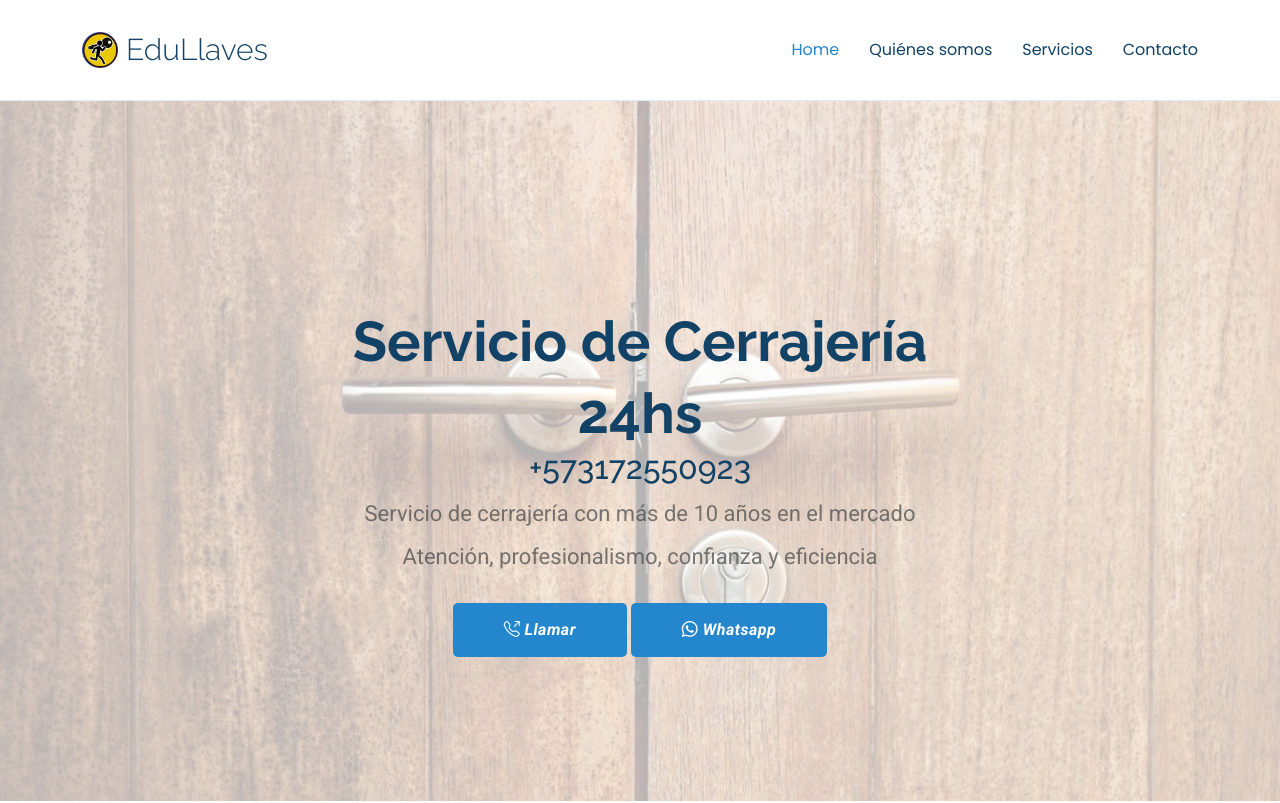
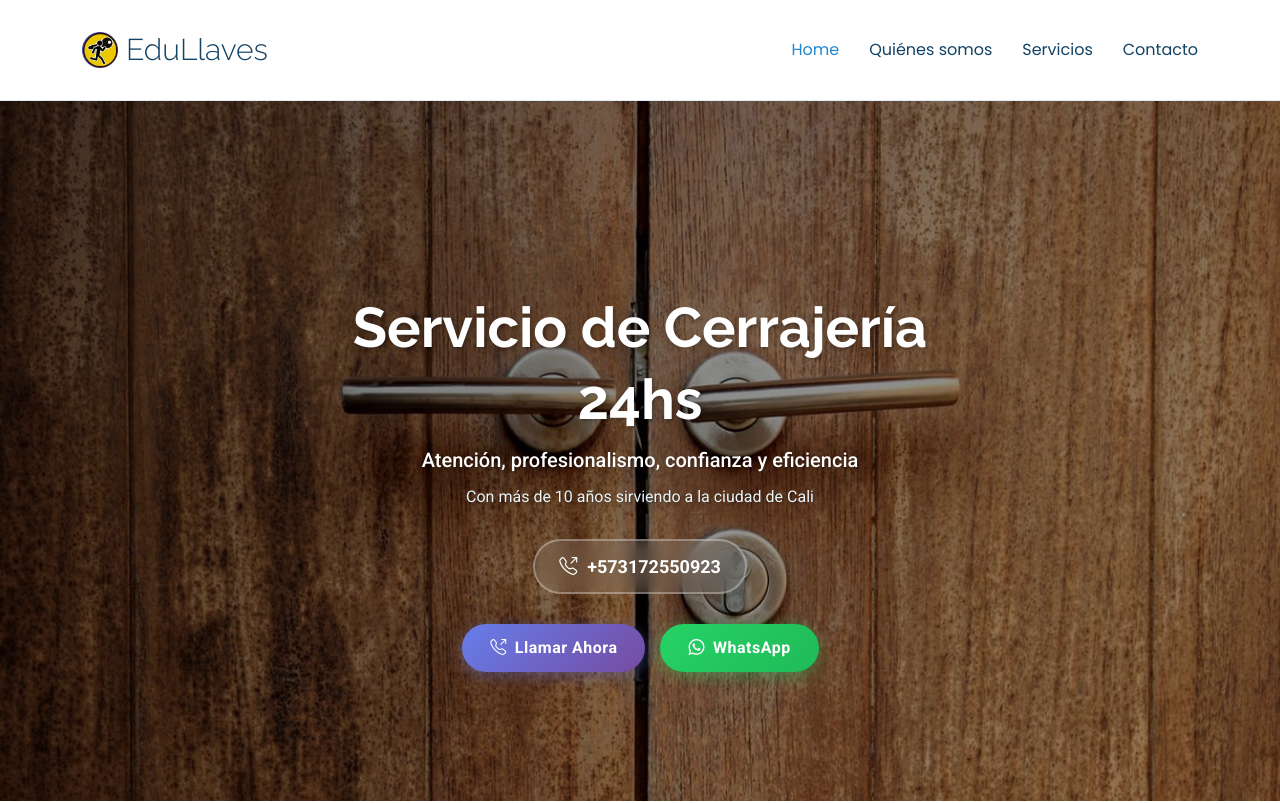
Before and after one commit to robrojas/edullaves.github.io, a plain HTML site: page index.html in a window 1280 px wide. Shown: the top 803 px of the page. Drawn offline with Linux system fonts and the light colour scheme.

Commit message:
Modernize hero section.

```diff
--- a/assets/css/main.css
+++ b/assets/css/main.css
@@ -832,7 +832,7 @@ section,
 
 .hero:before {
   content: "";
-  background: color-mix(in srgb, var(--background-color), transparent 30%);
+  background: linear-gradient(135deg, rgba(0, 0, 0, 0.6) 0%, rgba(0, 0, 0, 0.3) 100%);
   position: absolute;
   inset: 0;
   z-index: 2;
@@ -858,6 +858,8 @@ section,
   font-size: 56px;
   font-weight: 700;
   line-height: 72px;
+  color: #fff;
+  text-shadow: 2px 2px 4px rgba(0, 0, 0, 0.3);
 }
 
 .hero p {
@@ -866,33 +868,108 @@ section,
   color: color-mix(in srgb, var(--default-color), transparent 30%);
 }
 
-@media (max-width: 992px) {
-  .hero h1 {
-    font-size: 28px;
-    line-height: 36px;
-  }
-
-  .hero p {
-    font-size: 18px;
-    line-height: 24px;
-  }
+.hero .hero-subtitle {
+  color: #fff;
+  font-size: 20px;
+  font-weight: 500;
+  margin-bottom: 10px;
+  text-shadow: 1px 1px 3px rgba(0, 0, 0, 0.3);
+}
+
+.hero .hero-description {
+  color: #e8f4f8;
+  font-size: 16px;
+  margin-bottom: 30px;
+  text-shadow: 1px 1px 2px rgba(0, 0, 0, 0.3);
+}
+
+.hero .hero-contact-info {
+  margin-bottom: 30px;
+}
+
+.hero .contact-phone {
+  display: inline-flex;
+  align-items: center;
+  gap: 10px;
+  color: #fff;
+  font-size: 18px;
+  font-weight: 600;
+  text-decoration: none;
+  transition: all 0.3s ease;
+  background: rgba(255, 255, 255, 0.1);
+  padding: 12px 24px;
+  border-radius: 50px;
+  border: 2px solid rgba(255, 255, 255, 0.3);
+  backdrop-filter: blur(10px);
+}
+
+.hero .contact-phone:hover {
+  background: rgba(255, 255, 255, 0.2);
+  border-color: rgba(255, 255, 255, 0.6);
+  transform: translateY(-2px);
+  color: #fff;
+}
+
+.hero .hero-cta-buttons {
+  display: flex;
+  gap: 15px;
+  justify-content: center;
+  flex-wrap: wrap;
 }
 
 .hero .btn-get-started {
-  color: var(--contrast-color);
-  background: var(--accent-color);
+  display: inline-flex;
+  align-items: center;
+  gap: 8px;
+  color: #fff;
+  background: linear-gradient(135deg, #667eea 0%, #764ba2 100%);
   font-weight: 600;
   font-size: 16px;
   letter-spacing: 0.5px;
-  display: inline-block;
-  padding: 14px 50px;
-  border-radius: 5px;
-  transition: 0.5s;
-  margin-top: 30px;
+  padding: 12px 28px;
+  border-radius: 50px;
+  transition: all 0.3s ease;
+  margin-top: 0;
+  border: none;
+  box-shadow: 0 4px 15px rgba(102, 126, 234, 0.4);
+  text-decoration: none;
 }
 
 .hero .btn-get-started:hover {
-  background: color-mix(in srgb, var(--accent-color), transparent 15%);
+  transform: translateY(-3px);
+  box-shadow: 0 6px 20px rgba(102, 126, 234, 0.6);
+  background: linear-gradient(135deg, #764ba2 0%, #667eea 100%);
+  color: #fff;
+}
+
+.hero .btn-whatsapp {
+  background: linear-gradient(135deg, #25d366 0%, #20ba58 100%);
+  box-shadow: 0 4px 15px rgba(37, 211, 102, 0.4);
+}
+
+.hero .btn-whatsapp:hover {
+  box-shadow: 0 6px 20px rgba(37, 211, 102, 0.6);
+  background: linear-gradient(135deg, #20ba58 0%, #25d366 100%);
+}
+
+@media (max-width: 992px) {
+  .hero h1 {
+    font-size: 36px;
+    line-height: 48px;
+  }
+
+  .hero .hero-subtitle {
+    font-size: 18px;
+  }
+
+  .hero .btn-get-started {
+    padding: 10px 20px;
+    font-size: 14px;
+  }
+
+  .hero .hero-cta-buttons {
+    gap: 10px;
+  }
 }
 
 .hero .icon-box {
--- a/index.html
+++ b/index.html
@@ -4,7 +4,7 @@
 <head>
   <meta charset="utf-8">
   <meta content="width=device-width, initial-scale=1.0" name="viewport">
-  <title>Edu Llaves - Cerrajería 24hs</title>
+  <title>Edu Llaves - Multillavería 24hs</title>
   <meta name="description" content="">
   <meta name="keywords" content="">
 
@@ -56,31 +56,32 @@
     <!-- Hero Section -->
     <section id="hero" class="hero section">
 
-      <img src="assets/img/door_hero_section.jpg" alt="" data-aos="fade-in" class="">
+      <img src="assets/img/door_hero_section.jpg" alt="Cerrajería profesional" data-aos="fade-in" class="">
 
       <div class="container">
         <div class="row justify-content-center" data-aos="zoom-out">
           <div class="col-xl-7 col-lg-9 text-center">
-            <div class="carousel-item">
-              <img src="https://www.arqhys.com/wp-content/uploads/2012/12/carpinteria-y-cerrajeria-5.jpg" alt="...">
-              <div class="carousel-caption d-none d-md-block">
-                <h5>...</h5>
-                <p>...</p>
-              </div>
+            <h1 data-aos="fade-up" data-aos-delay="100">Servicio de Cerrajería 24hs</h1>
+            <p class="hero-subtitle" data-aos="fade-up" data-aos-delay="200">Atención, profesionalismo, confianza y eficiencia</p>
+            <p class="hero-description" data-aos="fade-up" data-aos-delay="300">Con más de 10 años sirviendo a la ciudad de Cali</p>
+
+            <div class="hero-contact-info" data-aos="fade-up" data-aos-delay="400">
+              <a href="tel:+573172550923" class="contact-phone">
+                <i class="bi bi-telephone-outbound"></i>
+                <span>+573172550923</span>
+              </a>
             </div>
-            <h1>Servicio de Cerrajería 24hs</h1>
-            <h2>+573172550923</h2>
-            <p>Servicio de cerrajería con más de 10 años en el mercado</p>
-            <p>Atención, profesionalismo, confianza y eficiencia</p>
+
+            <div class="hero-cta-buttons" data-aos="zoom-out" data-aos-delay="500">
+              <a href="tel:+573172550923" class="btn btn-get-started">
+                <i class="bi bi-telephone-outbound"></i> Llamar Ahora
+              </a>
+              <a href="https://wa.me/573172550923" target="_blank" class="btn btn-get-started btn-whatsapp">
+                <i class="bi bi-whatsapp"></i> WhatsApp
+              </a>
+            </div>
           </div>
         </div>
-        <div class="text-center" data-aos="zoom-out" data-aos-delay="100">
-          <a href="tel:+573172550923">
-            <i class="bi bi-telephone-outbound btn btn-get-started"> Llamar</i>
-          </a>
-          <i class="bi bi-whatsapp btn btn-get-started" href="https://wa.me/573172550923" onclick=" window.open('https://wa.me/573172550923','_blank')"> Whatsapp</i>
-        </div>
-
       </div>
 
     </section><!-- /Hero Section -->
```
